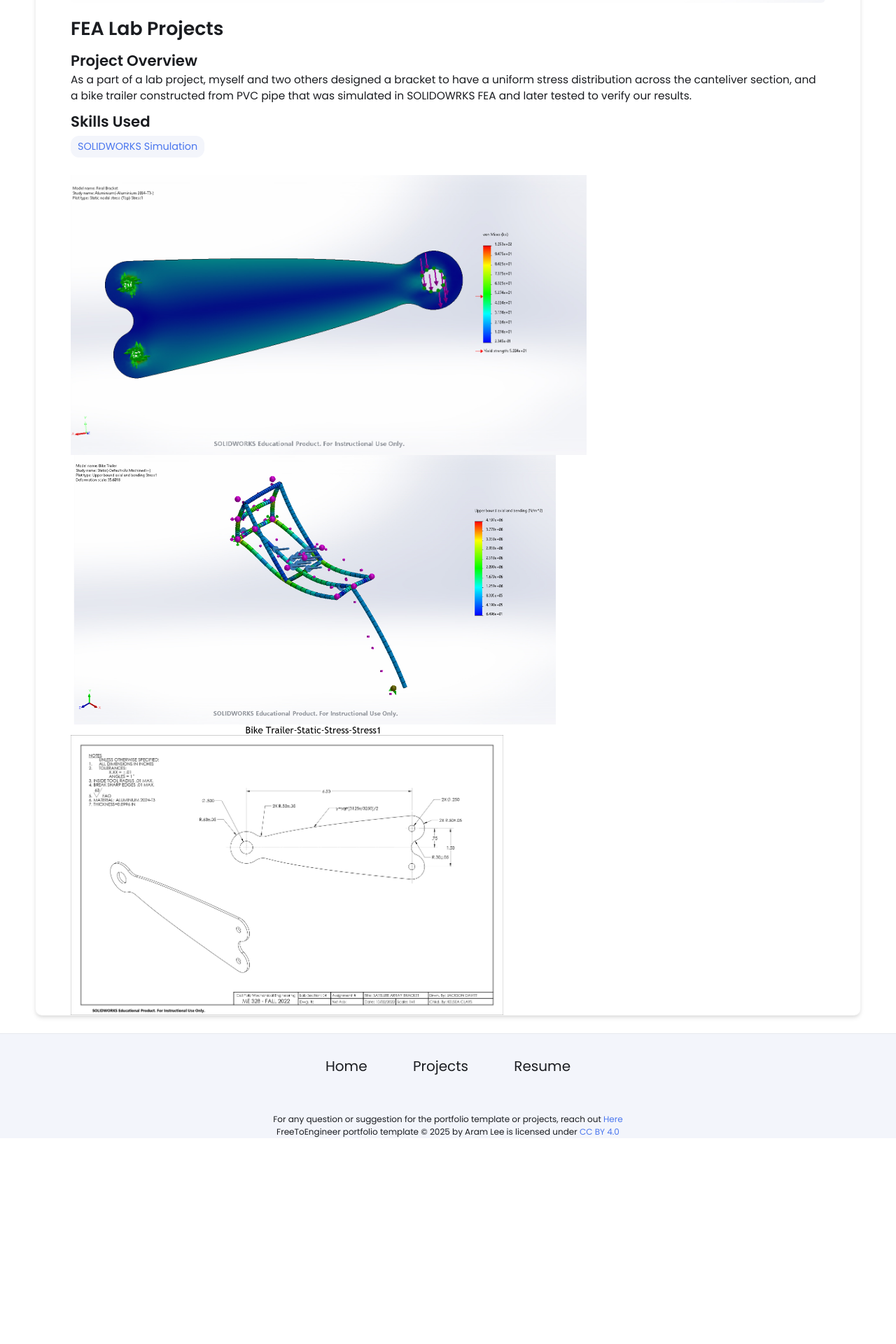
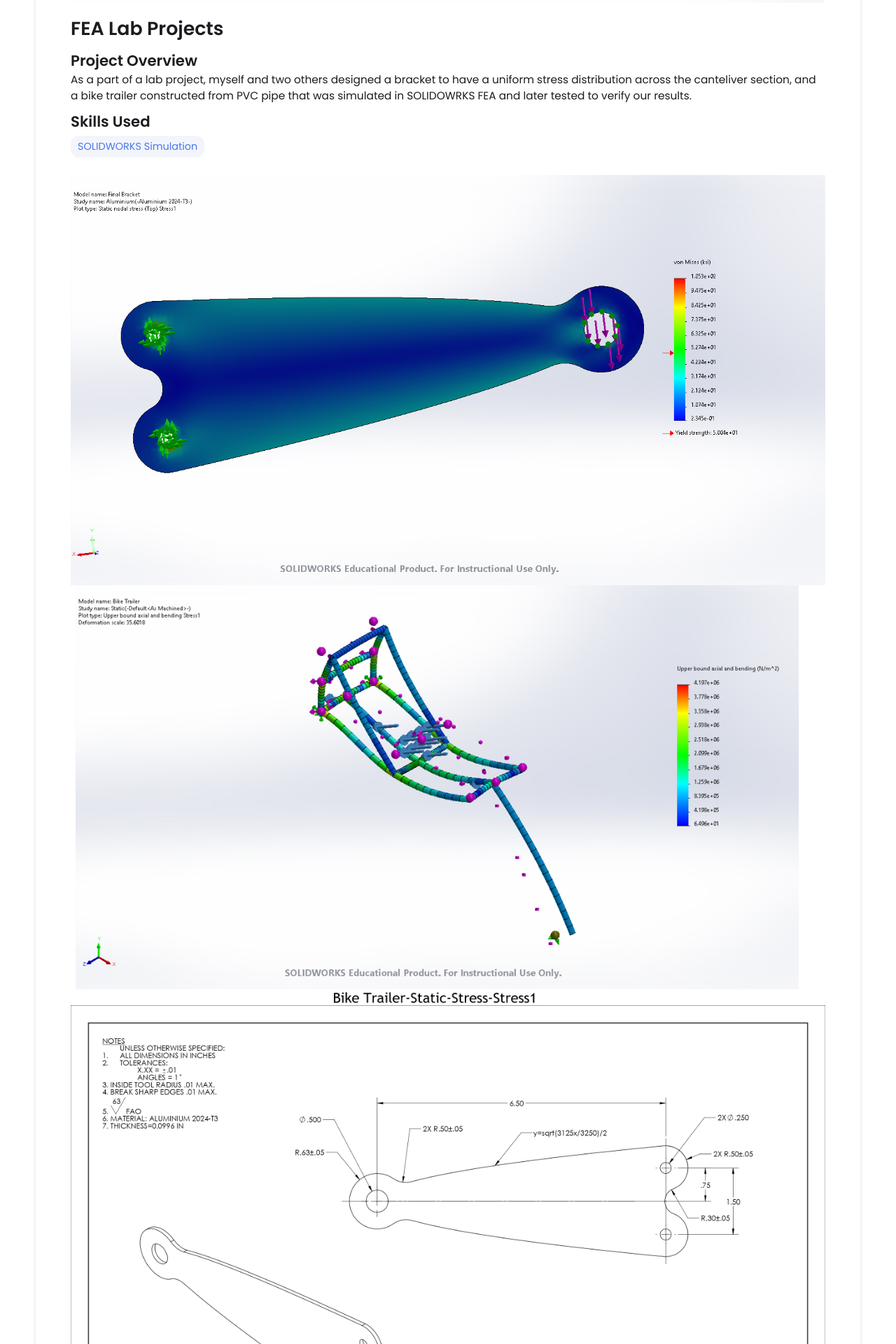
Before and after one commit to jddavitt/jddavitt.github.io, a Jekyll site: the page built from _projects/FEA-Lab/index.md, in a window 1280 px wide. Shown: the part 486-2406 px from the top of the page at 70% size. Built offline with Jekyll 4.4.1, drawn with Linux system fonts in a browser that asks for light colours; before the commit the page ends 2112 px from its top, so only the background shows below that.

Commit message:
Update index.md

```diff
--- a/_projects/FEA-Lab/index.md
+++ b/_projects/FEA-Lab/index.md
@@ -7,6 +7,6 @@
 
 main-image: /final bracket AL stress.jpg
 ---
-{% include image-gallery.html images="final bracket AL stress.jpg" height="400" %}
-{% include image-gallery.html images="Bike Trailer Static Loading FEA Results.png" height="400" %}
-{% include image-gallery.html images="bracket-drawing.jpg" height="400" %}
+{% include image-gallery.html images="final bracket AL stress.jpg" height="600" %}
+{% include image-gallery.html images="Bike Trailer Static Loading FEA Results.png" height="600" %}
+{% include image-gallery.html images="bracket-drawing.jpg" height="1000" %}
```
